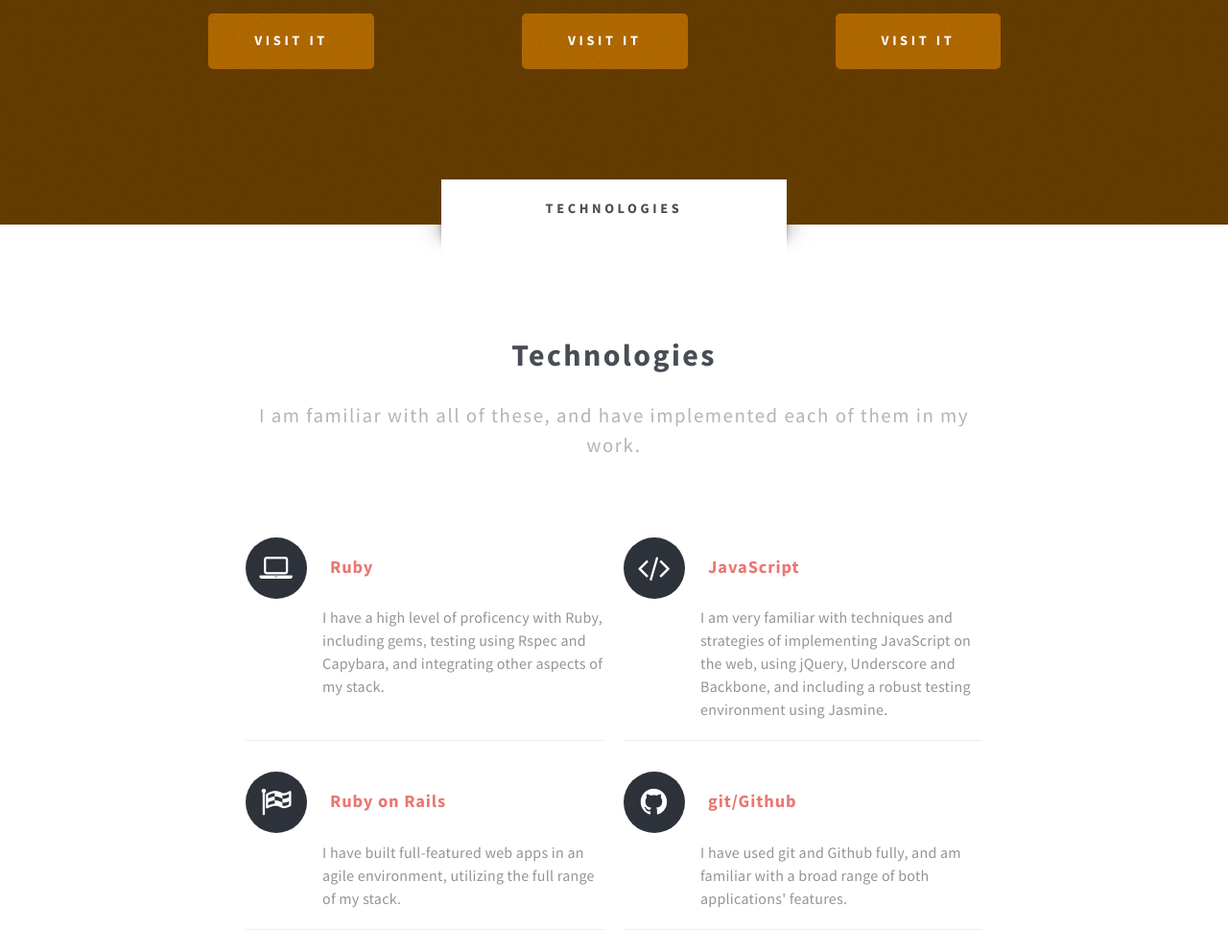
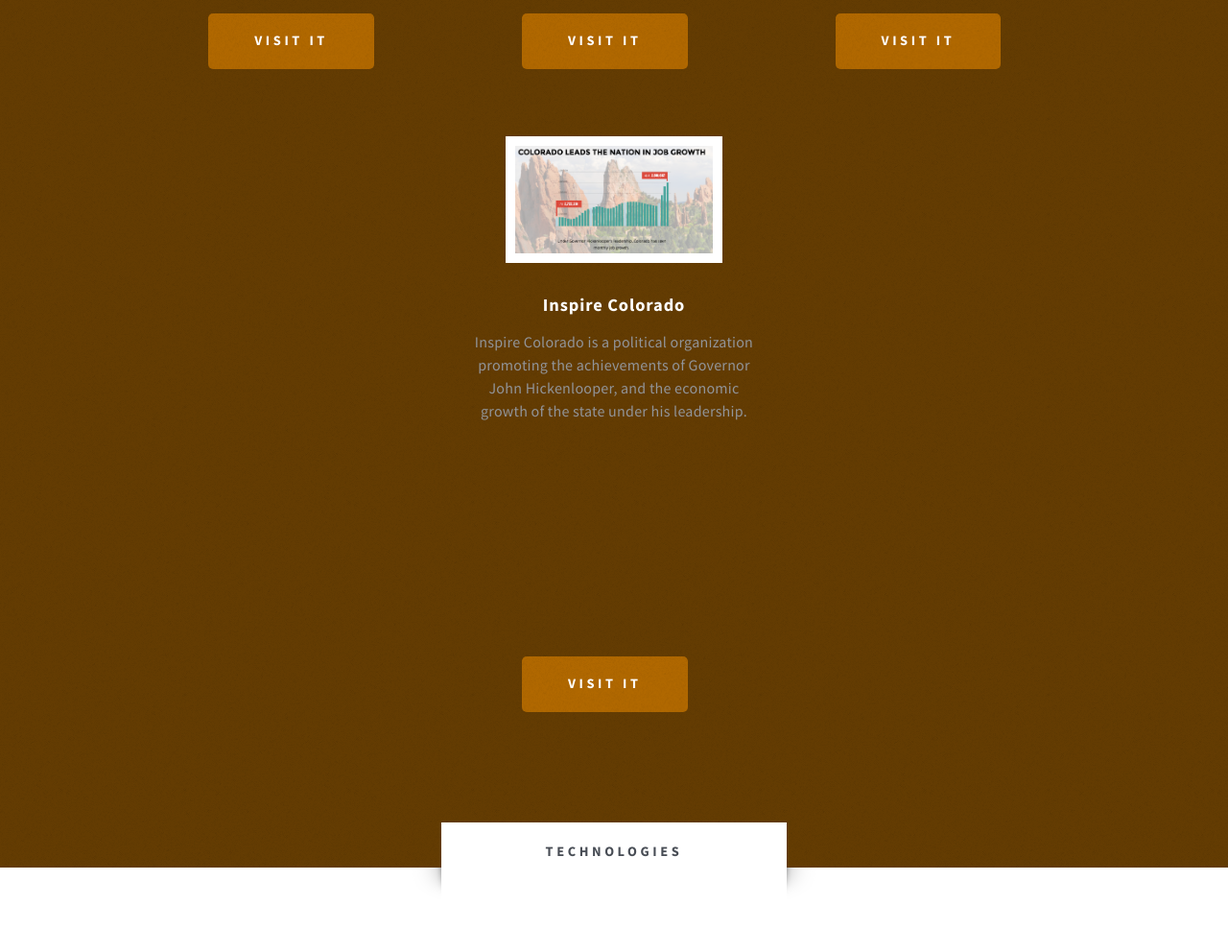
Before and after one commit to zstayman/zstayman.github.io, a plain HTML site: page index.html in a window 1280 px wide. Shown: the part 2340-3332 px from the top of the page at 96% size. Drawn offline with Linux system fonts and the light colour scheme.

Commit message:
added inspire colorado

```diff
--- a/index.html
+++ b/index.html
@@ -166,6 +166,26 @@
 										<ul class="actions">
 											<li><a target="_blank" href="http://whispering-sea-4960.herokuapp.com" class="button button-style1">Visit It</a></li>
 										</ul>
+									</section>
+								</div>
+							</div>
+							<div class="row">
+								<div class="4u">
+									<section class="highlight highlight-one">
+									</section>
+								</div>
+								<div class="4u">
+									<section class="highlight highlight-two">
+										<a target="_blank" href="http://inspirecolorado.us" class="image image-full"><img src="images/inspire.png" alt="" /></a>
+										<h3><a target="_blank" href="http://inspirecolorado.us">Inspire Colorado</a></h3>
+										<p>Inspire Colorado is a political organization promoting the achievements of Governor John Hickenlooper, and the economic growth of the state under his leadership.</p>
+										<ul class="actions">
+											<li><a target="_blank" href="http://inspirecolorado.us" class="button button-style1">Visit It</a></li>
+										</ul>
+									</section>
+								</div>
+								<div class="4u">
+									<section class="highlight highlight-three">
 									</section>
 								</div>
 							</div>
```
Also changed, not shown: images/inspire.png (added).
